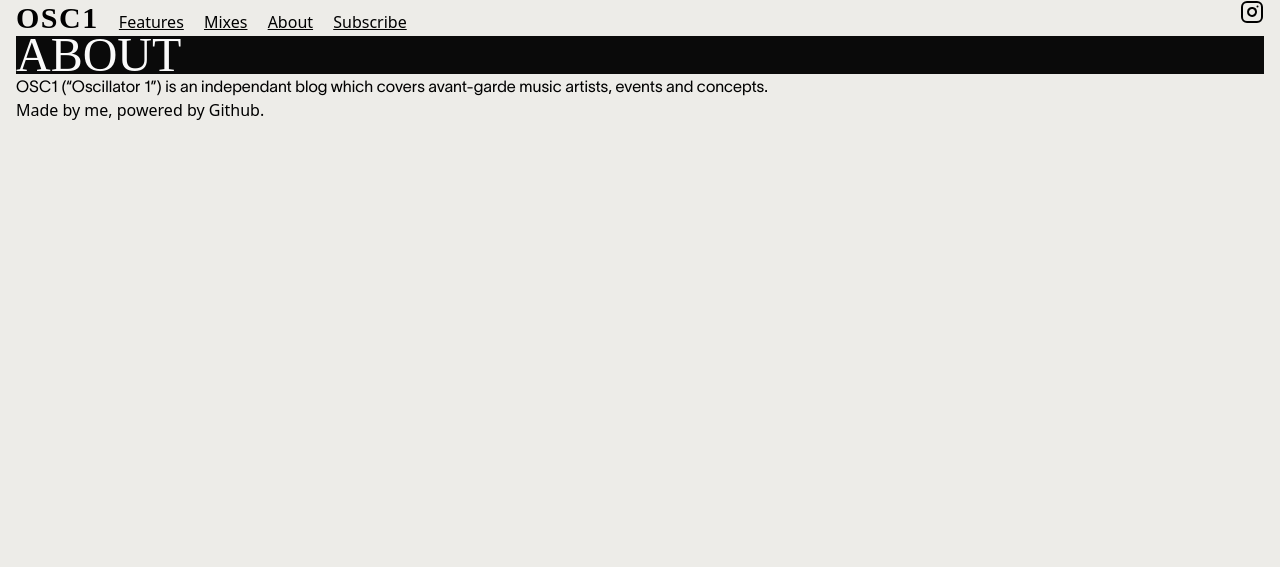
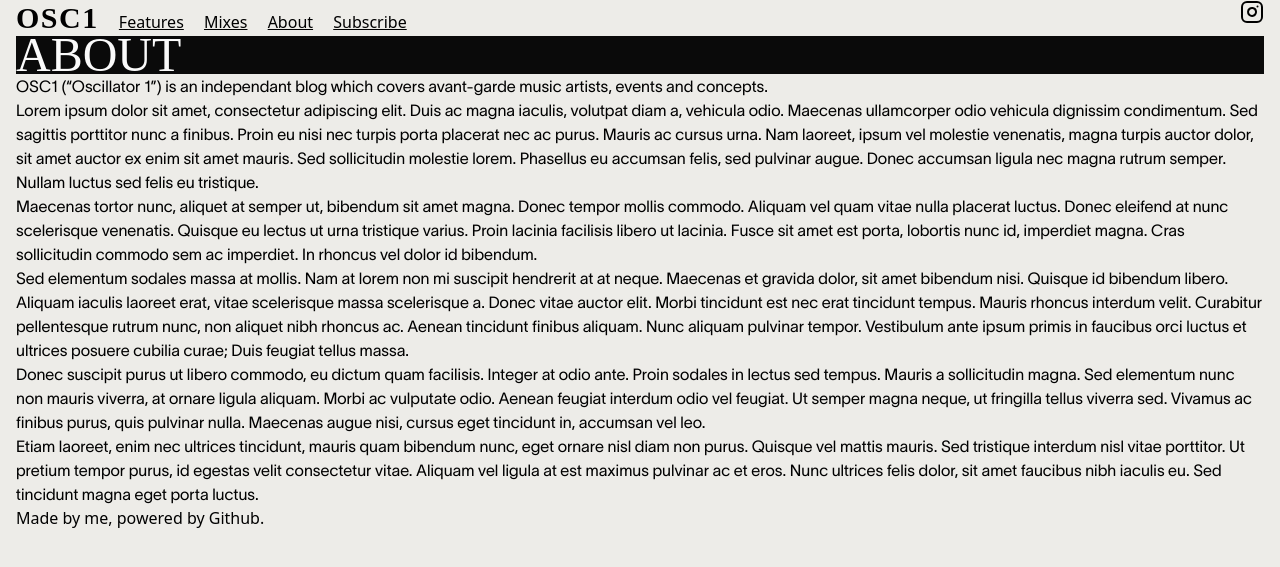
Before and after one commit to osc1blog/osc1blog.github.io, a Jekyll site: the page built from about.markdown, in a window 1280 px wide. Shown: the top 567 px of the page. Built offline with Jekyll 4.4.1, drawn with Linux system fonts in a browser that asks for light colours; nearby versions of some CDN libraries; some web fonts are replaced.

Commit message:
Update about.markdown

```diff
--- a/about.markdown
+++ b/about.markdown
@@ -5,3 +5,13 @@ permalink: /about/
 ---
 
 OSC1 ("Oscillator 1") is an independant blog which covers avant-garde music artists, events and concepts.
+
+Lorem ipsum dolor sit amet, consectetur adipiscing elit. Duis ac magna iaculis, volutpat diam a, vehicula odio. Maecenas ullamcorper odio vehicula dignissim condimentum. Sed sagittis porttitor nunc a finibus. Proin eu nisi nec turpis porta placerat nec ac purus. Mauris ac cursus urna. Nam laoreet, ipsum vel molestie venenatis, magna turpis auctor dolor, sit amet auctor ex enim sit amet mauris. Sed sollicitudin molestie lorem. Phasellus eu accumsan felis, sed pulvinar augue. Donec accumsan ligula nec magna rutrum semper. Nullam luctus sed felis eu tristique.
+
+Maecenas tortor nunc, aliquet at semper ut, bibendum sit amet magna. Donec tempor mollis commodo. Aliquam vel quam vitae nulla placerat luctus. Donec eleifend at nunc scelerisque venenatis. Quisque eu lectus ut urna tristique varius. Proin lacinia facilisis libero ut lacinia. Fusce sit amet est porta, lobortis nunc id, imperdiet magna. Cras sollicitudin commodo sem ac imperdiet. In rhoncus vel dolor id bibendum.
+
+Sed elementum sodales massa at mollis. Nam at lorem non mi suscipit hendrerit at at neque. Maecenas et gravida dolor, sit amet bibendum nisi. Quisque id bibendum libero. Aliquam iaculis laoreet erat, vitae scelerisque massa scelerisque a. Donec vitae auctor elit. Morbi tincidunt est nec erat tincidunt tempus. Mauris rhoncus interdum velit. Curabitur pellentesque rutrum nunc, non aliquet nibh rhoncus ac. Aenean tincidunt finibus aliquam. Nunc aliquam pulvinar tempor. Vestibulum ante ipsum primis in faucibus orci luctus et ultrices posuere cubilia curae; Duis feugiat tellus massa.
+
+Donec suscipit purus ut libero commodo, eu dictum quam facilisis. Integer at odio ante. Proin sodales in lectus sed tempus. Mauris a sollicitudin magna. Sed elementum nunc non mauris viverra, at ornare ligula aliquam. Morbi ac vulputate odio. Aenean feugiat interdum odio vel feugiat. Ut semper magna neque, ut fringilla tellus viverra sed. Vivamus ac finibus purus, quis pulvinar nulla. Maecenas augue nisi, cursus eget tincidunt in, accumsan vel leo.
+
+Etiam laoreet, enim nec ultrices tincidunt, mauris quam bibendum nunc, eget ornare nisl diam non purus. Quisque vel mattis mauris. Sed tristique interdum nisl vitae porttitor. Ut pretium tempor purus, id egestas velit consectetur vitae. Aliquam vel ligula at est maximus pulvinar ac et eros. Nunc ultrices felis dolor, sit amet faucibus nibh iaculis eu. Sed tincidunt magna eget porta luctus.
```
